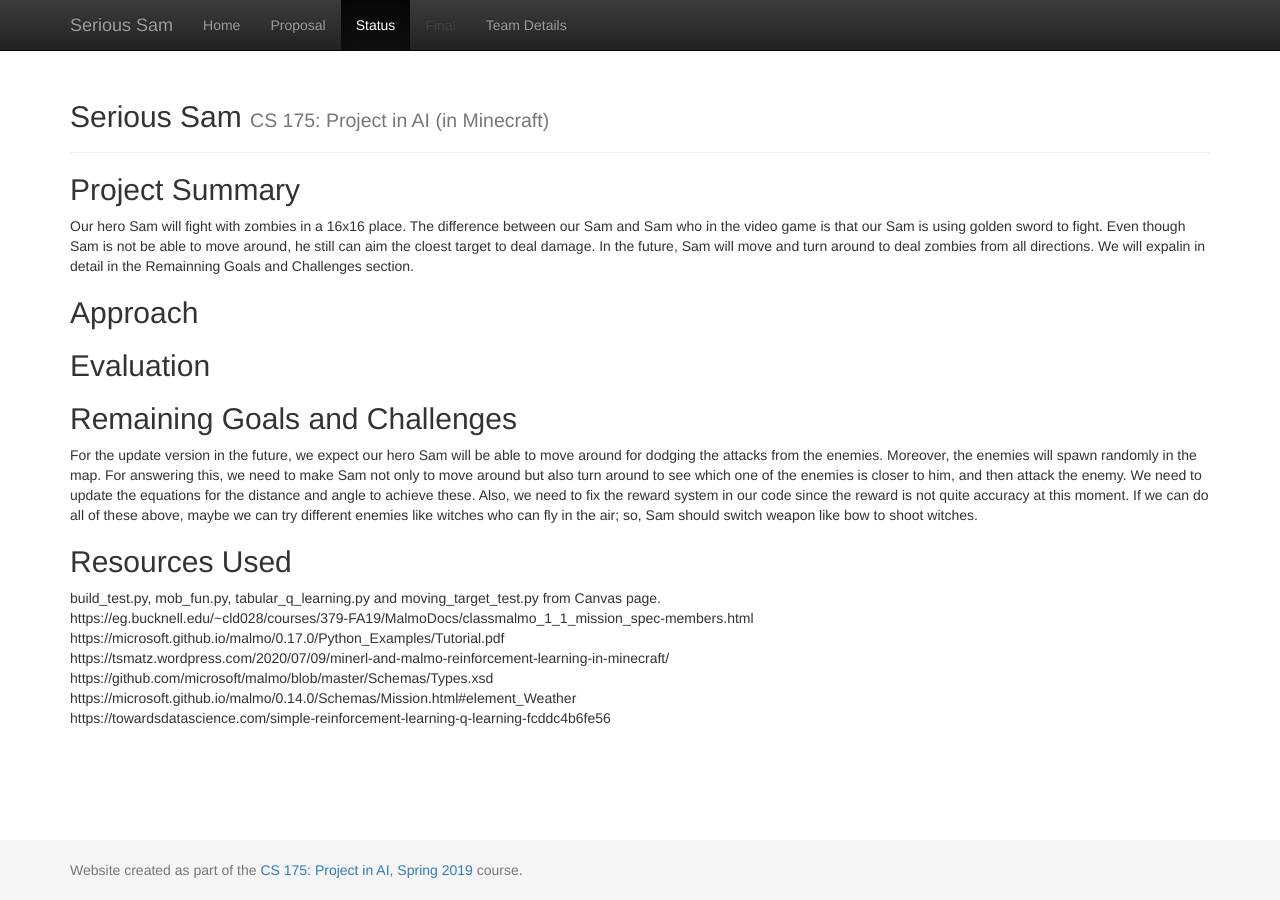
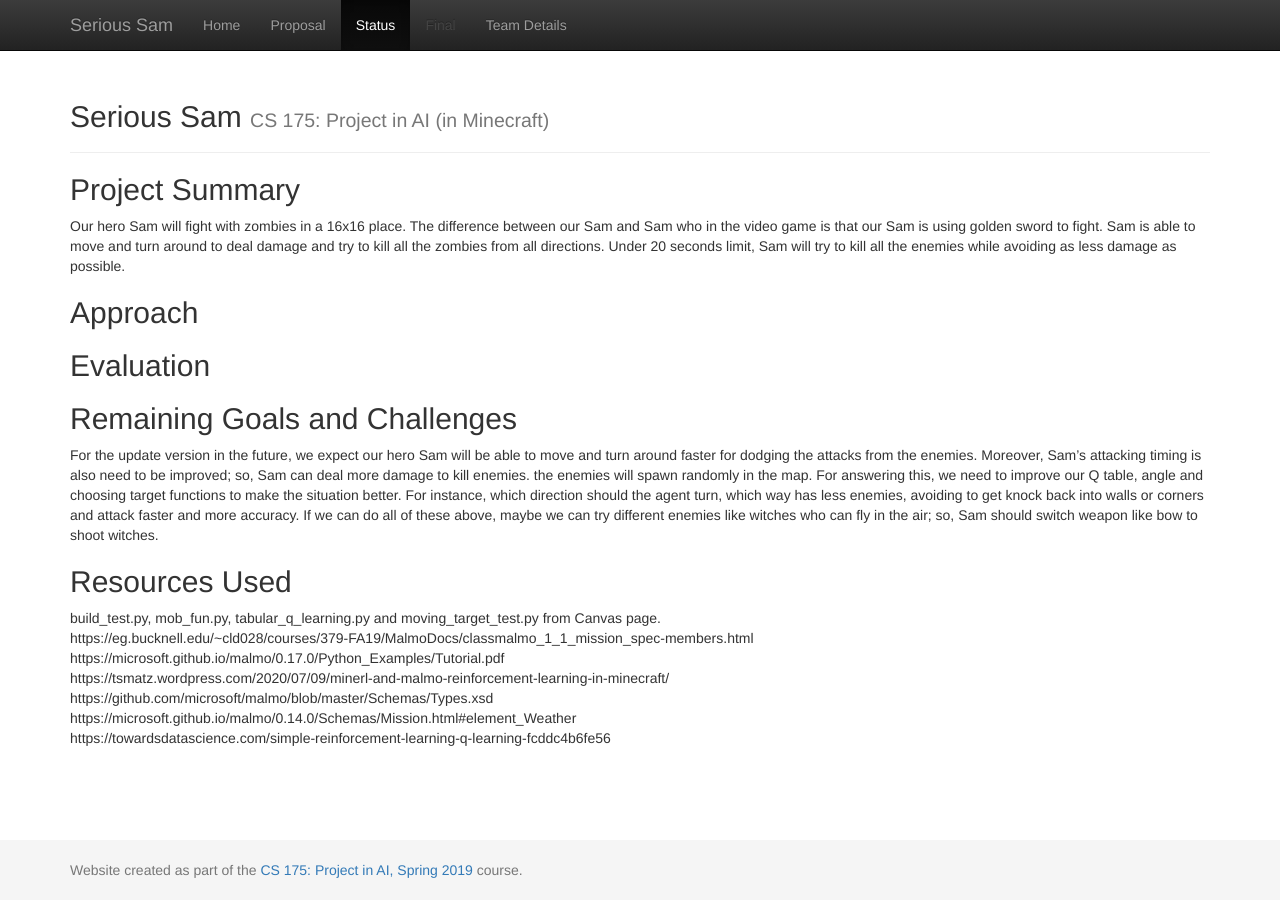
Before and after one commit to Superpanda35/Serious-Sam, a Jekyll site: the page built from docs/status.md, in a window 1280 px wide. Built offline with Jekyll 4.4.1, drawn with Linux system fonts in a browser that asks for light colours.

Commit message:
Update status.md

```diff
--- a/docs/status.md
+++ b/docs/status.md
@@ -5,7 +5,7 @@ title: Status
 
 ## Project Summary ##
 
-  Our hero Sam will fight with zombies in a 16x16 place. The difference between our Sam and Sam who in the video game is that our Sam is using golden sword to fight. Even though Sam is not be able to move around, he still can aim the cloest target to deal damage. In the future, Sam will move and turn around to deal zombies from all directions. We will expalin in detail in the Remainning Goals and Challenges section.
+  Our hero Sam will fight with zombies in a 16x16 place. The difference between our Sam and Sam who in the video game is that our Sam is using golden sword to fight. Sam is able to  move and turn around to deal damage and try to kill all the zombies from all directions. Under 20 seconds limit, Sam will try to kill all the enemies while avoiding as less damage as possible.
 
 ## Approach ##
 
@@ -18,7 +18,7 @@ title: Status
 
 ## Remaining Goals and Challenges ##
 
-  For the update version in the future, we expect our hero Sam will be able to move around for dodging the attacks from the enemies. Moreover, the enemies will spawn randomly in the map. For answering this, we need to make Sam not only to move around but also turn around to see which one of the enemies is closer to him, and then attack the enemy. We need to update the equations for the distance and angle to achieve these. Also, we need to fix the reward system in our code since the reward is not quite accuracy at this moment.
+  For the update version in the future, we expect our hero Sam will be able to move and turn around faster for dodging the attacks from the enemies. Moreover, Sam's attacking timing is also need to be improved; so, Sam can deal more damage to kill enemies. the enemies will spawn randomly in the map. For answering this, we need to improve our Q table, angle and choosing target functions to make the situation better. For instance, which direction should the agent turn, which way has less enemies, avoiding to get knock back into walls or corners and attack faster and more accuracy.
 If we can do all of these above, maybe we can try different enemies like witches who can fly in the air; so, Sam should switch weapon like bow to shoot witches.
 
 ## Resources Used ##
```
